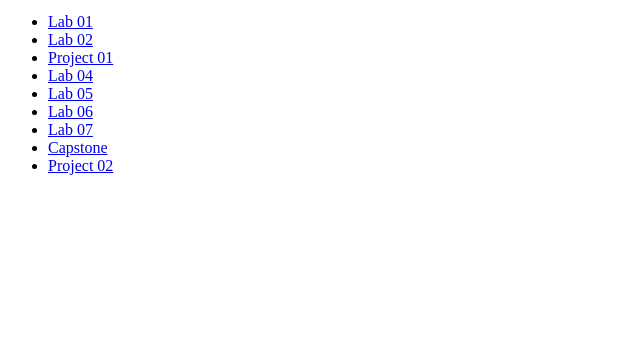
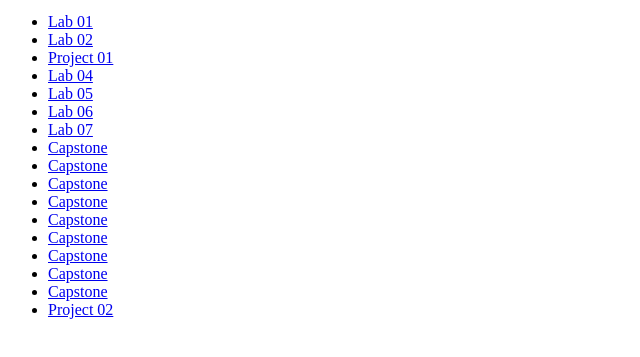
Before and after one commit to avazquezmaldonado/csci4208-portfolio-2025, a plain HTML site: page index.html in a window 1280 px wide. Shown: the part 101-458 px from the top of the page, without its empty margins (0-640 px from the left). Drawn offline with Linux system fonts and the light colour scheme.

Commit message:
Add links for additional capstone projects

```diff
--- a/index.html
+++ b/index.html
@@ -16,6 +16,14 @@
       <li><a href="./labs/lab-06/index.html">Lab 06</a></li>
       <li><a href="./labs/lab-07/index.html">Lab 07</a></li>
       <li><a href="./capstone/capstone-01/">Capstone</a></li>
+      <li><a href="./capstone/capstone-02/">Capstone</a></li>
+      <li><a href="./capstone/capstone-03/">Capstone</a></li>
+      <li><a href="./capstone/capstone-04/">Capstone</a></li>
+      <li><a href="./capstone/capstone-05/">Capstone</a></li>
+      <li><a href="./capstone/capstone-06/">Capstone</a></li>
+      <li><a href="./capstone/capstone-07/">Capstone</a></li>
+      <li><a href="./capstone/capstone-08/">Capstone</a></li>
+      <li><a href="./capstone/capstone-09/">Capstone</a></li>
       <li><a href="./projects/project-02/">Project 02</a></li>
 
     </ul>
```
